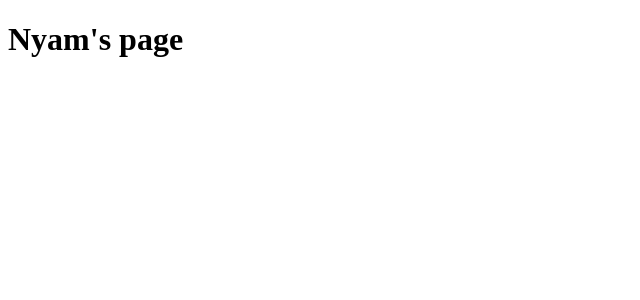
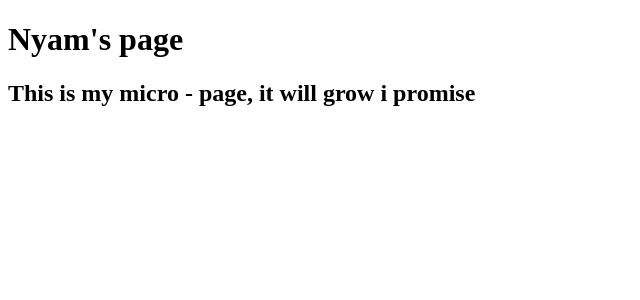
Before and after one commit to Cantibenyam/mywp, a Next.js app: page / in a window 1280 px wide. Shown: the top 300 px of the page, without its empty margins (0-640 px from the left). Built offline with nearby package versions, Linux system fonts and the light colour scheme.

Commit message:
if applied this commit will add a short description under main page

```diff
--- a/app/page.tsx
+++ b/app/page.tsx
@@ -1,3 +1,8 @@
 export default function Page() {
-  return <h1>Nyam's page</h1>;
+  return (
+    <div>
+      <h1>Nyam's page</h1>
+      <h2> This is my micro - page, it will grow i promise</h2>
+    </div>
+  );
 }
```
